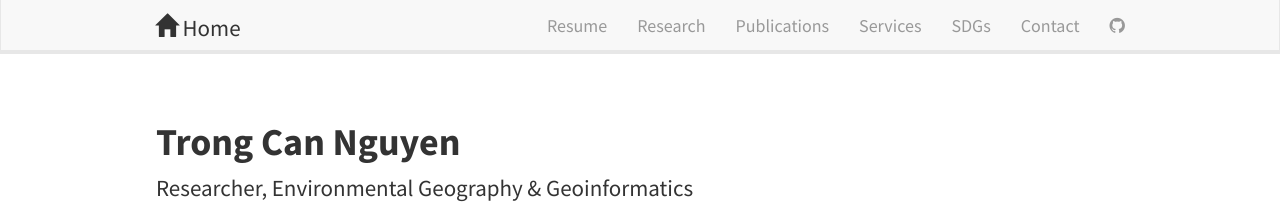
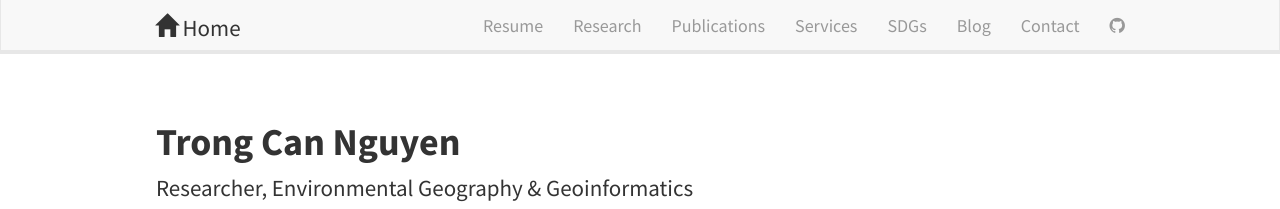
Before and after one commit to canng/cann, a Jekyll site: the page built from _pages/home.md, in a window 1280 px wide. Shown: the top 209 px of the page. Built offline with Jekyll 4.4.1, drawn with Linux system fonts in a browser that asks for light colours; nearby versions of some CDN libraries.

Commit message:
Add blog link to header

```diff
--- a/_includes/header.html
+++ b/_includes/header.html
@@ -20,6 +20,7 @@
         <li><a href="{{ site.url }}{{ site.baseurl }}/publications">Publications</a></li>
 		<li><a href="{{ site.url }}{{ site.baseurl }}/review">Services</a></li>
 		<li><a href="{{ site.url }}{{ site.baseurl }}/sdgs">SDGs</a></li>
+		<li><a href="https://thoiseon.blogspot.com">Blog</a></li>
         <li><a href="{{ site.url }}{{ site.baseurl }}/contact">Contact</a></li>
 		<li><a href="https://github.com/canng/"><i class="fa fa-github"></i></a></li>
 
```
